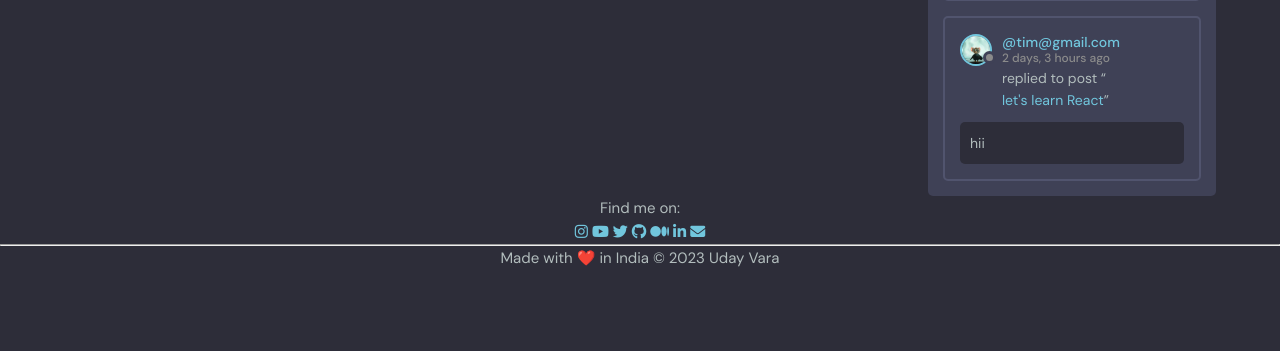
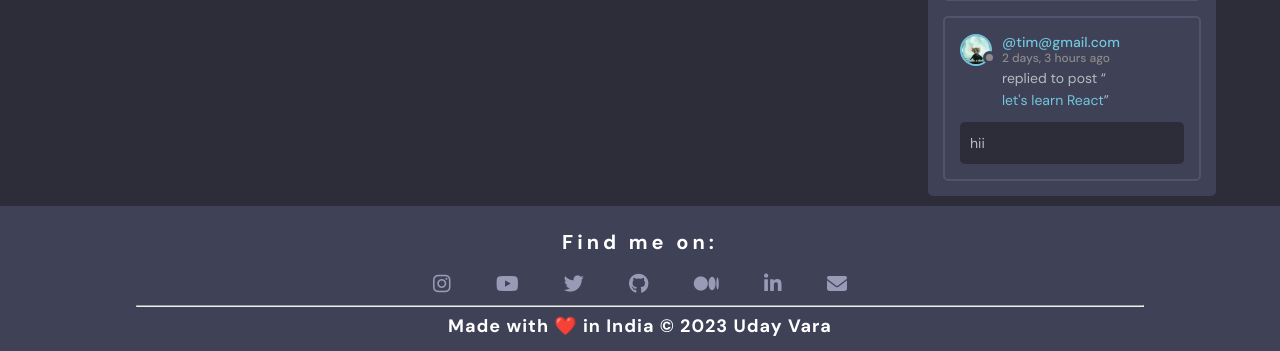
Before and after one commit to UV26320/studybud, a Django app: page / in a window 1280 px wide. Shown: the part 861-1212 px from the top of the page. Before the commit the page ends 1128 px from the top, so only its background shows below. Run offline with Django 4.2, Linux system fonts and the light colour scheme; data comes from the database, SQL or seed files in the repository; both versions use the stored data as it was after the commit.

Commit message:
Updated a piece of code.

```diff
--- a/base/templates/base/login_registration.html
+++ b/base/templates/base/login_registration.html
@@ -20,7 +20,7 @@
               {% csrf_token %}
               <div class="form__group form__group">
                 <label for="room_name">Email</label>
-                <input id="username" name="email" type="text" placeholder="e.g. uv_32" />
+                <input id="username" name="email" type="text" placeholder="e.g. xyz@gmail.com" />
               </div>
               <div class="form__group">
                 <label for="password">Password</label>
--- a/static/styles/style.css
+++ b/static/styles/style.css
@@ -410,6 +410,8 @@ a {
 
 .layout--3 > .container > div:last-child {
   flex-basis: 25%;
+  margin-bottom: 10px;
+
 }
 
 .layout--2 > .container > div:first-child {
@@ -1164,8 +1166,87 @@ a {
   font-weight: 1.4rem;
 }
 
+
+.footer {
+  padding: 10px;
+  background-color: var(--color-dark);
+}
+
+center {
+  display: block;
+  text-align: -webkit-center;
+}
+
+.social-media {
+  font-size: 2.0rem;
+}
+
+.social-media p {
+  color: #ffffff;
+  font-weight: 1000;
+  letter-spacing: 4px;
+  margin-block: 10px;
+  /* font-family: 'Fira Sans', sans-serif; */
+  /* font-family: 'Dancing Script', cursive; */
+}
+
+.social-media a {
+  color: #999ab6;
+  padding-inline: 20px;
+}
+
+
+.social-media a:nth-child(2):hover {
+  color: hsl(349, 75%, 57%);
+}
+
+
+.social-media a:nth-child(3):hover {
+  color: hsl(0, 100%, 50%);
+}
+
+.social-media a:nth-child(4):hover {
+  color: hsl(203, 89%, 53%) ;
+}
+
+
+.social-media a:nth-child(5):hover {
+  color: hsl(0, 0%, 20%);
+}
+
+
+.social-media a:nth-child(6):hover {
+  color: hsl(0, 0%, 0%);
+}
+
+
+.social-media a:nth-child(7):hover {
+  color:hsl(210, 90%, 40%)
+}
+
+
+.social-media a:nth-child(8):hover {
+  color: hsl(0, 0%, 100%);
+}
+
+
+.footer hr {
+  background-color: var(--color-main);
+  color: var(--color-main);
+  margin: auto;
+  margin-block: 5px;
+  width: 80%;
+}
+
+footer {
+  display: block;
+}
+
 footer p {
-  display: flex;
-  justify-content: center;
-
+  color: #ffffff;
+  font-size: 1.8rem;
+  font-weight: 700;
+  letter-spacing: 1px;
+  text-align: center;
+  /* font-family: 'Fira Sans', sans-serif; */
 }
```
Also changed, not shown: db.sqlite3.
